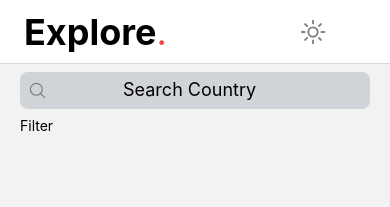
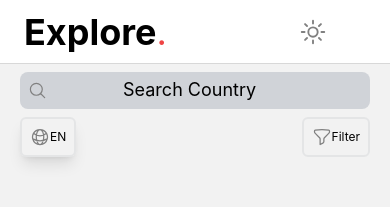
Before and after one commit to Mogakamo/countries-stage3, a React Native app: screen /Home in a window 390 px wide. Shown: the top 207 px of the page. Built offline with nearby package versions, Linux system fonts and the light colour scheme.

Commit message:
[UI]: finished with the filter section

```diff
--- a/src/components/Filter.jsx
+++ b/src/components/Filter.jsx
@@ -1,12 +1,20 @@
-import { View, Text } from 'react-native'
-import React from 'react'
+import { View, Text } from "react-native";
+import React from "react";
+import { FunnelIcon, GlobeAltIcon } from "react-native-heroicons/outline";
 
 const Filter = () => {
   return (
-    <View>
-      <Text>Filter</Text>
+    <View className="flex-row justify-between">
+      <View className="flex-row items-center p-2 border-gray-500/10 rounded-md h-auto shadow-lg border-2 w-auto">
+        <GlobeAltIcon color="grey" size={20} />
+        <Text className="text-xs">EN</Text>
+      </View>
+      <View className="flex-row items-center border-gray-500/10 rounded-md border-2 p-2">
+        <FunnelIcon color="grey" size={20} />
+        <Text className="text-xs">Filter</Text>
+      </View>
     </View>
-  )
-}
+  );
+};
 
-export default Filter
+export default Filter;
```
